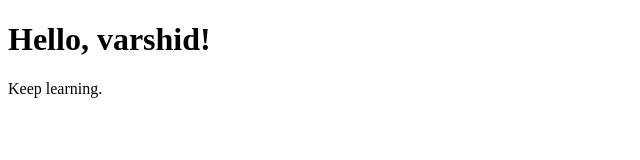
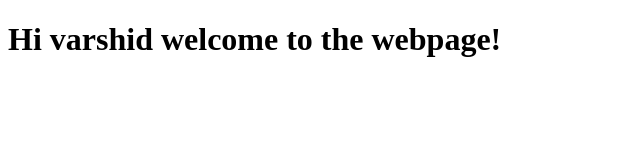
Before and after one commit to Varshidraguraman/VPC-with-AWS-project, a plain HTML site: page index.html in a window 1280 px wide. Shown: the whole page, without its empty margins (0-640 px from the left). Drawn offline with Linux system fonts and the light colour scheme.

Commit message:
index.html

```diff
--- a/index.html
+++ b/index.html
@@ -6,7 +6,6 @@
     <title>My Simple HTML Page</title>
 </head>
 <body>
-    <h1>Hello, varshid!</h1>
-    <p>Keep learning.</p>
+    <h1>Hi varshid welcome to the webpage!</h1>
 </body>
 </html>
```
